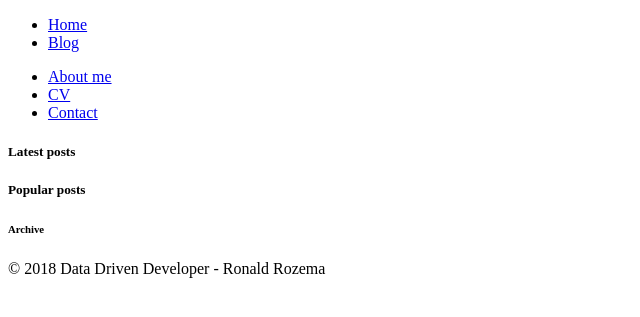
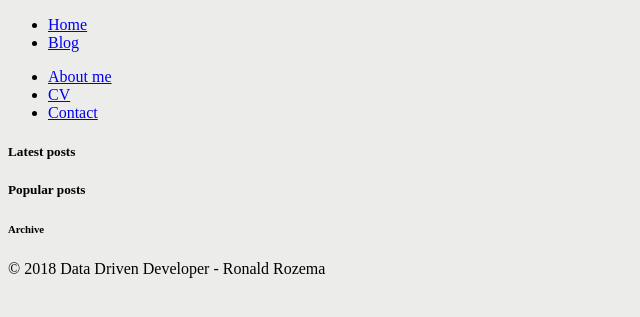
Before and after one commit to RonaldRozema/data-driven-developer, a Django app: page / in a window 1280 px wide. Shown: the top 317 px of the page, without its empty margins (0-640 px from the left). Run offline with Django 3.2, Linux system fonts and the light colour scheme; data that the repository does not hold is empty; some libraries are stand-ins or nearby versions.

Commit message:
minor changes

```diff
--- /dev/null
+++ b/__shared__/style.css
@@ -0,0 +1,3 @@
+body {
+    background-color: #ECECEA;
+}
--- a/__shared__/templates/base.html
+++ b/__shared__/templates/base.html
@@ -8,6 +8,7 @@
     <title>{% block title %} {% endblock %}</title>
 
     {% include 'material/includes/material_css.html' %}
+    <link rel="stylesheet" type="text/css" href="{% static 'style.css' %}" />
     <script src="{% static 'material/js/jquery.js' %}"></script>
     {% include 'material/includes/material_js.html' %}
 </head>
--- a/blog/views.py
+++ b/blog/views.py
@@ -1,6 +1,7 @@
-from django.views.generic import ListView, DetailView
 from django.db.models.functions import TruncMonth
 from django.db.models import Count
+from django.views.generic import ListView, DetailView
+
 from datetime import date
 
 from blog.models import Post
```
